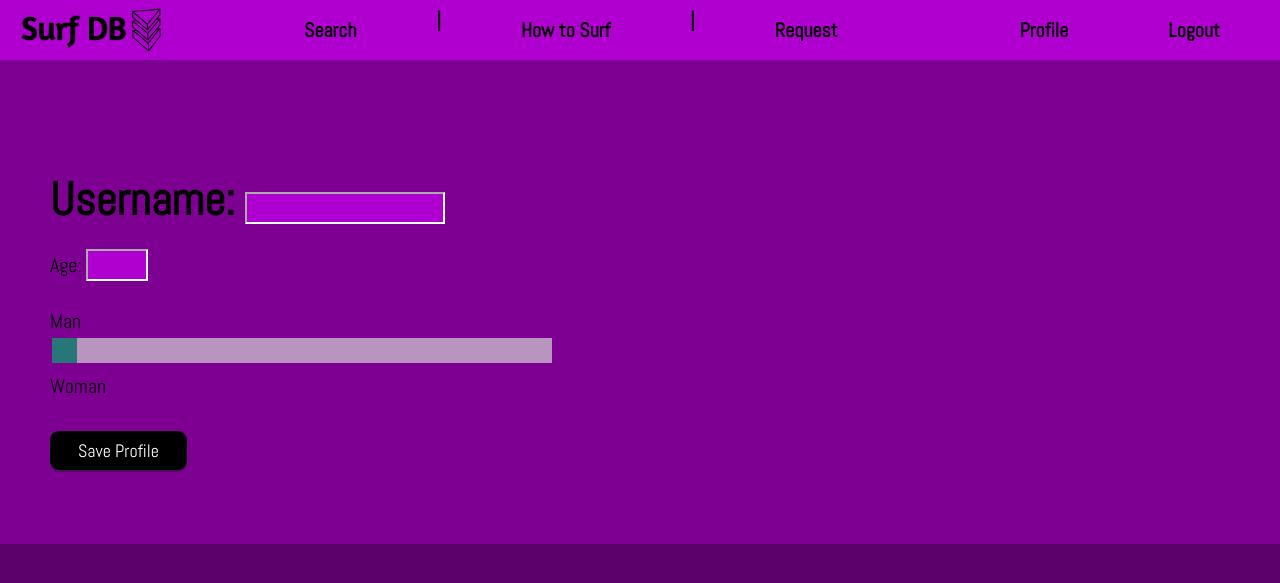
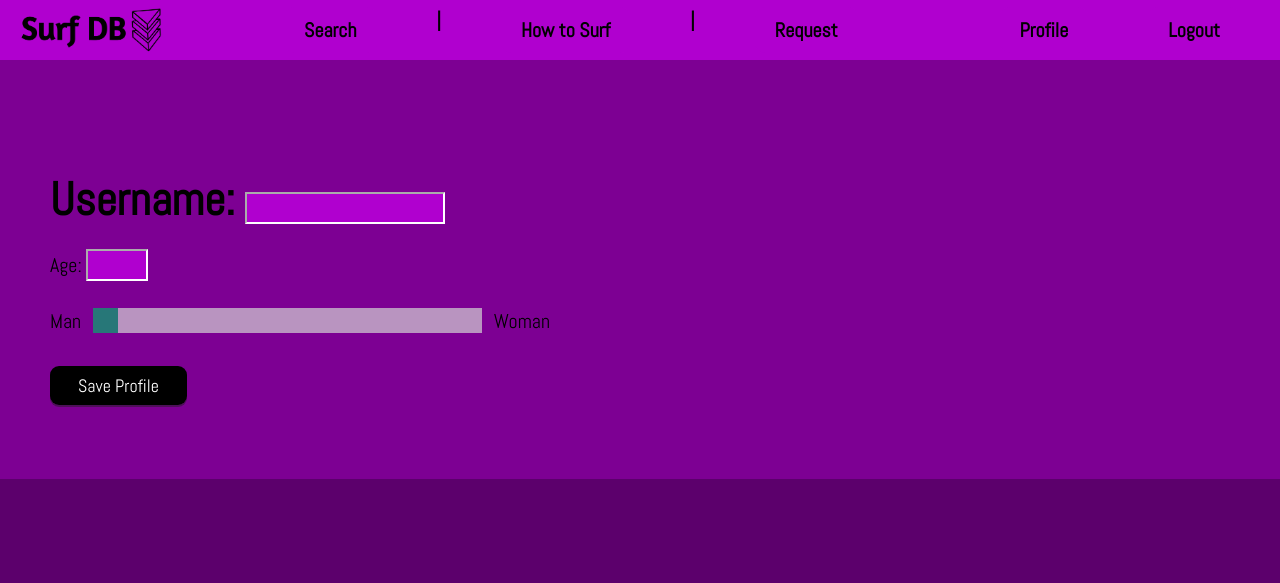
Before and after one commit to sdrake0/surfdb, a Flask app: page /editprofile in a window 1280 px wide; the page is wider, and only the part inside the window is pictured. Shown: the top 583 px of that part. Run offline with Flask 3, Linux system fonts and the light colour scheme; a user stored in the database is signed in; tables that the repository leaves empty hold one stand-in row (values such as "Sample post"); some libraries are stand-ins or nearby versions.

Commit message:
css changes

```diff
--- a/static/styles.css
+++ b/static/styles.css
@@ -585,3 +585,12 @@ iframe {
     transition: opacity .2s;
     pointer-events: none; /* Prevent interaction */
   }
+
+  .paragraph.largeprofile {
+    font-size: 20px;
+    line-height: 1.5em;
+    font-family: 'Abel', sans-serif;
+    display: flex; /* Use flexbox for alignment */
+    align-items: center; /* Vertically center items */
+    gap: 10px; /* Optional: Add space between items */
+}
--- a/templates/editprofile.html
+++ b/templates/editprofile.html
@@ -16,7 +16,7 @@
                             {% else %}
                                 {% set gendervalue = 50 %}
                             {% endif %}
-                            <p class="paragraph large">Man
+                            <p class="paragraph largeprofile">Man
                             <input name="gender" type="range" min="1" max="100" value="{{ gendervalue }}" class="slider" id="gender">
                             Woman</p>
                         </div>
```
